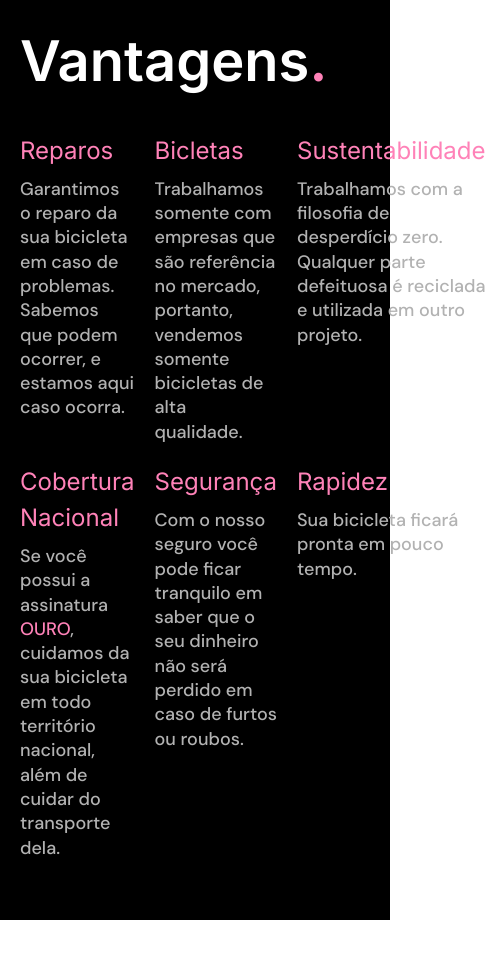
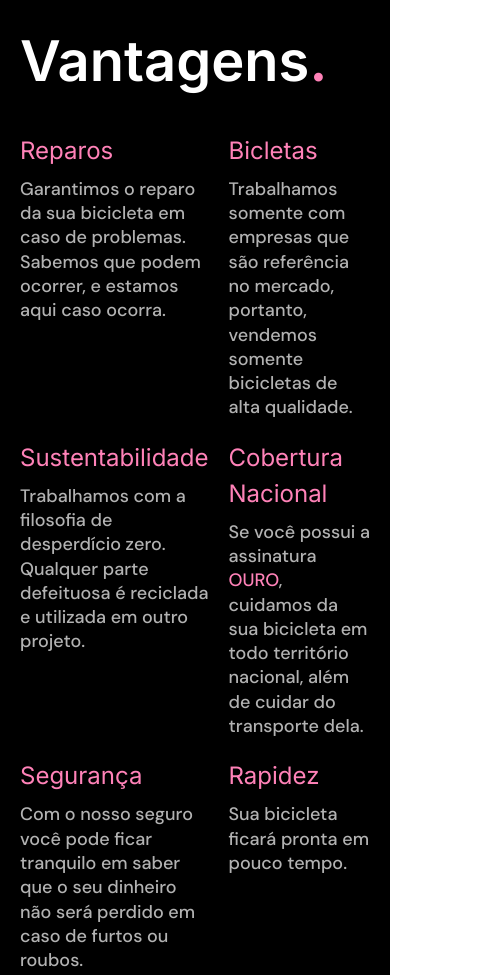
Before and after one commit to augustoalmeidaclick/FixedMarket, a plain HTML site: page seguros.html in a window 390 px wide. Shown: the part 1380-2355 px from the top of the page, 486 px wide, since content can reach past the window. Drawn offline with Linux system fonts and the light colour scheme.

Commit message:
Responsive adjustment

```diff
--- a/css/seguros/vantagens.css
+++ b/css/seguros/vantagens.css
@@ -6,28 +6,40 @@
   padding-top: 120px;
   padding-bottom: 120px;
 }
+
 .vantagens h2 {
   margin-bottom: 60px;
 }
+
 .vantagens ul {
   display: grid;
   grid-template-columns: repeat(3, 1fr);
   gap: 40px 80px;
 }
+
 .vantagens h3,
 .vantagens img {
   margin-bottom: 8px;
 }
 
+/* Responsividade */
 @media (max-width: 800px) {
   .vantagens {
     padding-top: 60px;
     padding-bottom: 60px;
   }
+
   .vantagens h2 {
     margin-bottom: 40px;
   }
+
   .vantagens ul {
     gap: 20px;
   }
 }
+
+@media (max-width: 400px) {
+  .vantagens ul {
+    grid-template-columns: repeat(2, 1fr);
+  }
+}
```
